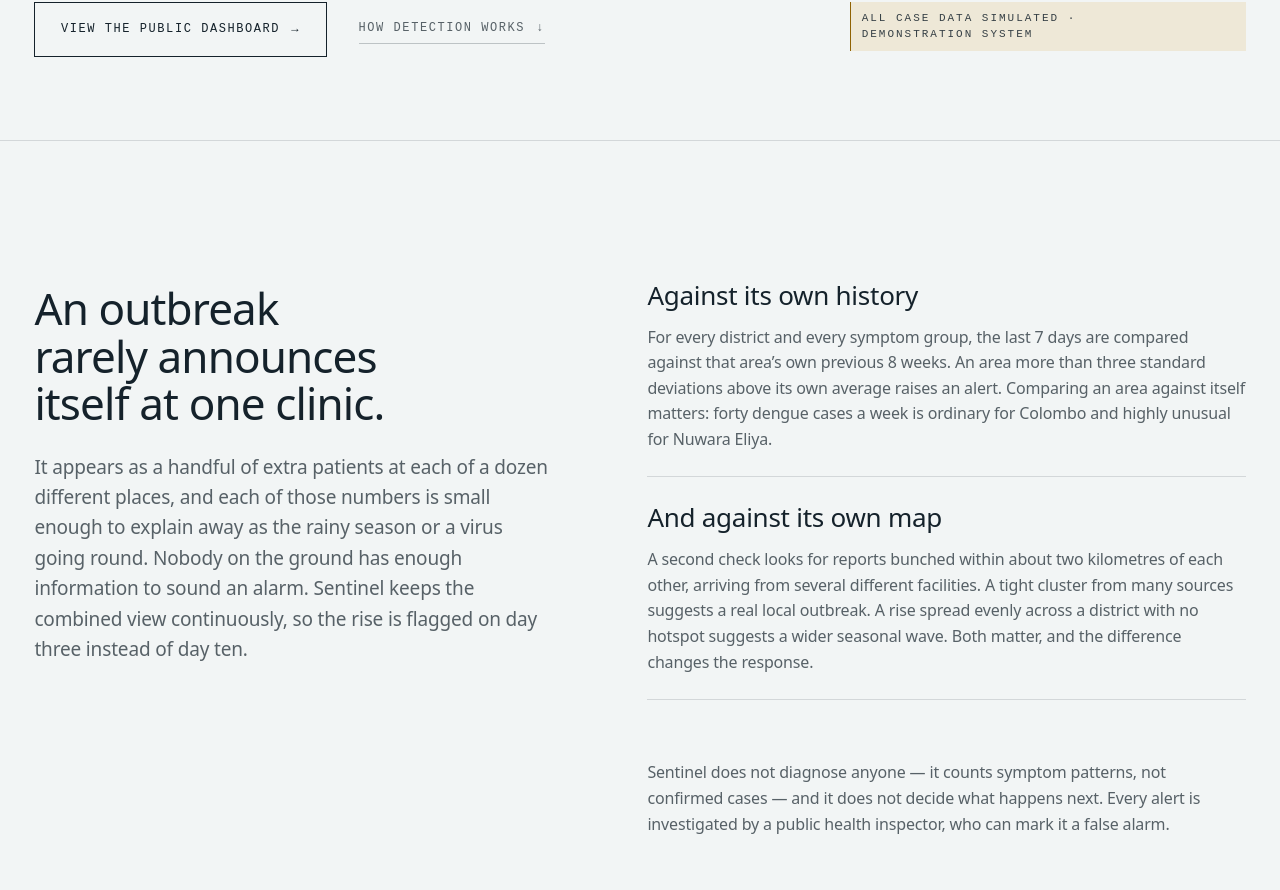
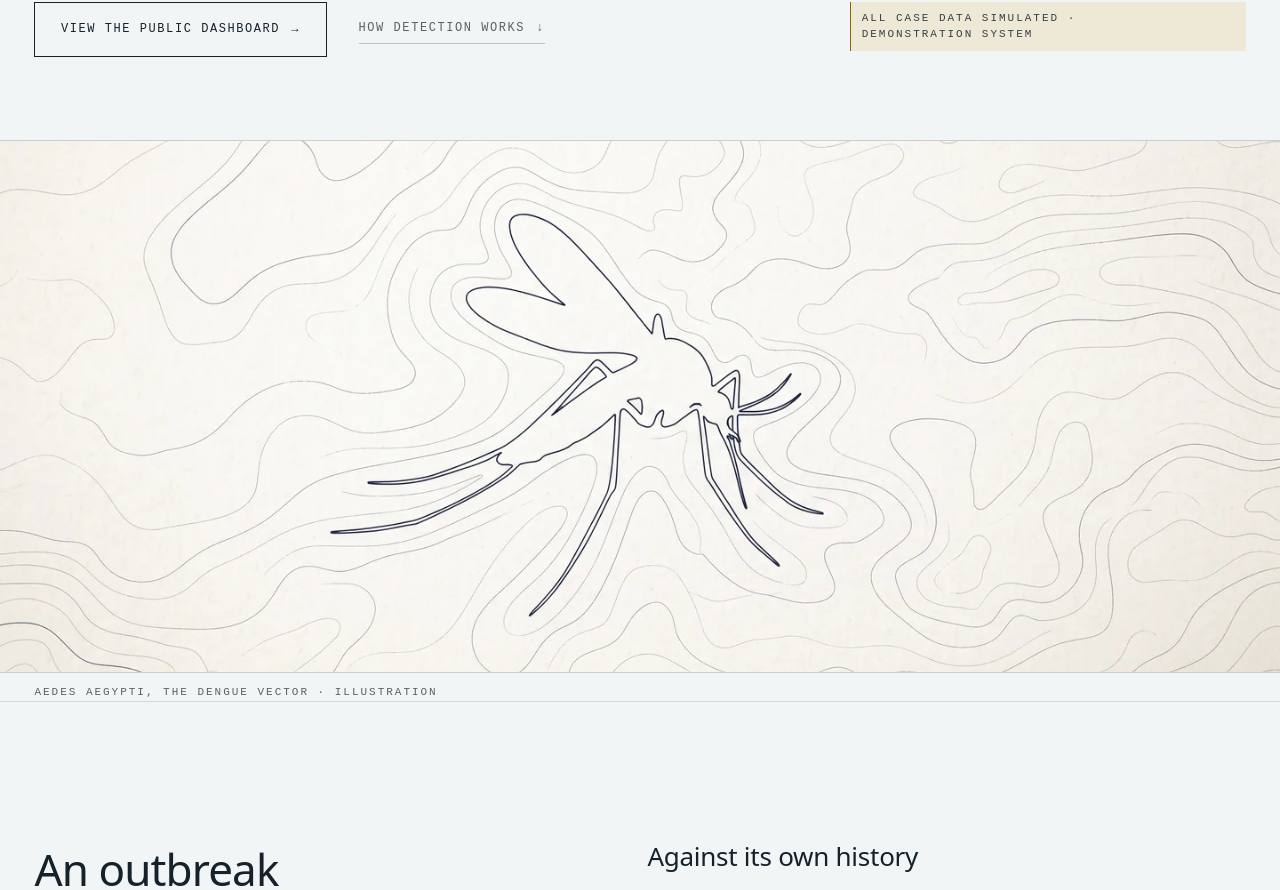
Before and after one commit to Rimaz17/sentinel, a React (Vite) app in the folder frontend/: page / in a window 1280 px wide. Shown: the part 500-1390 px from the top of the page. Built offline with nearby package versions, Linux system fonts and the light colour scheme.

Commit message:
feat(landing): add the full-bleed vector figure below the hero

```diff
--- a/frontend/src/features/landing/LandingPage.tsx
+++ b/frontend/src/features/landing/LandingPage.tsx
@@ -2,6 +2,7 @@ import { SiteFooter } from '@/components/layout/SiteFooter'
 import { SiteHeader } from '@/components/layout/SiteHeader'
 import { Entries } from './sections/Entries'
 import { Hero } from './sections/Hero'
+import { HeroFigure } from './sections/HeroFigure'
 import { Mechanism } from './sections/Mechanism'
 import { Privacy } from './sections/Privacy'
 import './landing.css'
@@ -18,6 +19,7 @@ export function LandingPage() {
 
       <main id="main" className="landing__main">
         <Hero />
+        <HeroFigure />
         <Mechanism />
         <Privacy />
         <Entries />
--- /dev/null
+++ b/frontend/src/features/landing/sections/HeroFigure.tsx
@@ -0,0 +1,26 @@
+import { dengueVector } from '@/assets/images'
+import { Figure } from '@/components/ui/Figure'
+import './hero-figure.css'
+
+/**
+ * The full-bleed figure directly below the hero.
+ *
+ * Dengue is the symptom group the worked example in the specification follows,
+ * so the vector is the honest subject for the page's one large image. It is a
+ * drawing, not data, and the caption says so.
+ */
+export function HeroFigure() {
+  return (
+    <div className="hero-figure">
+      <Figure
+        className="hero-figure__figure"
+        image={dengueVector}
+        priority
+        sizes="100vw"
+        ratio="2.4 / 1"
+        alt="A single-line ink drawing of a mosquito — the dengue vector — over a field of topographic contour lines."
+        caption="Aedes aegypti, the dengue vector · illustration"
+      />
+    </div>
+  )
+}
--- /dev/null
+++ b/frontend/src/features/landing/sections/hero-figure.css
@@ -0,0 +1,25 @@
+/* Full-bleed: the only element on the page that ignores the shell. */
+.hero-figure__figure .figure__frame {
+  width: 100%;
+  border-block: var(--rule-hair);
+}
+
+/* The caption returns to the text column so it lines up with everything else. */
+.hero-figure__figure .figure__caption {
+  width: 100%;
+  max-width: var(--shell-max);
+  margin-inline: auto;
+  padding-inline: var(--gutter);
+  padding-top: 0;
+  margin-top: var(--space-xs);
+  border-top: 0;
+}
+
+/* On a phone a 2.4:1 band leaves the mosquito too small to read, so the crop
+   opens up. Both ratios were checked against the subject's bounding box in the
+   source: it stays fully inside each one. */
+@media (max-width: 48rem) {
+  .hero-figure__figure .figure__frame {
+    --figure-ratio: 16 / 10;
+  }
+}
```
